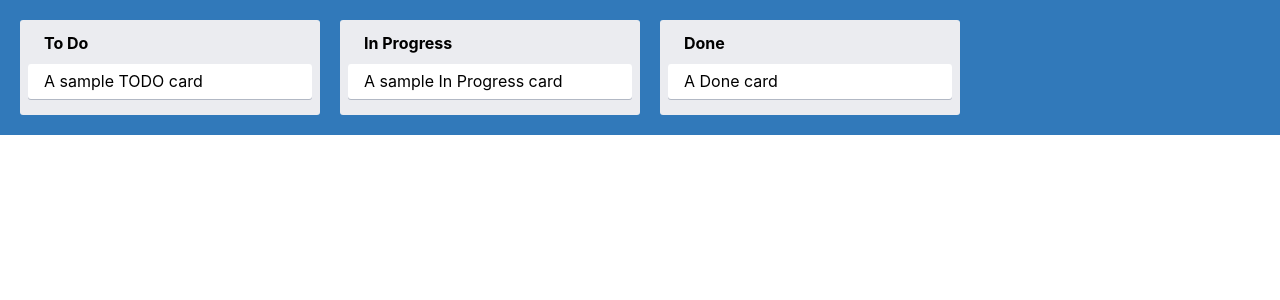
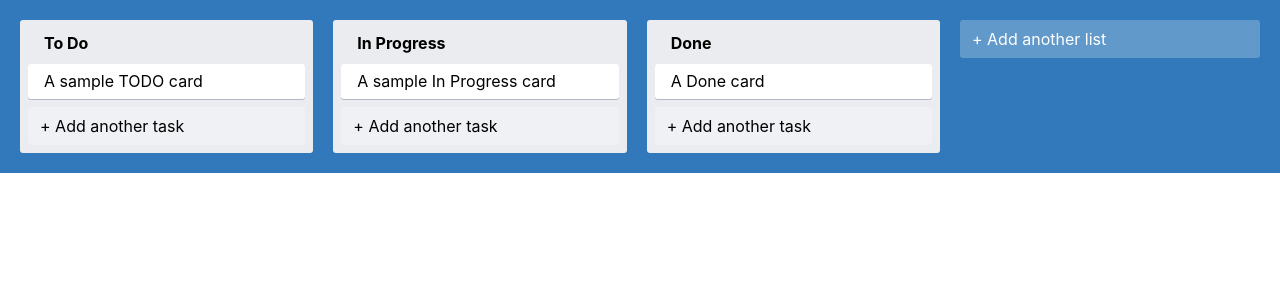
Before and after one commit to huutanvu/trello-clone-typescript, a React (Create React App) app: page / in a window 1280 px wide. Shown: the top 300 px of the page. Built offline with nearby package versions, Linux system fonts and the light colour scheme.

Commit message:
Added create column and task buttons

```diff
--- /dev/null
+++ b/src/components/AddNewItem.tsx
@@ -0,0 +1,33 @@
+import React, { useState } from "react";
+import { AddItemButton } from "./Button";
+import { NewItemForm } from "./NewItemForm";
+
+interface AddNewItemProps {
+  onAdd(text: string): void;
+  toggleButtonText: string;
+  dark?: boolean;
+}
+
+export const AddNewItem = ({
+  onAdd,
+  toggleButtonText,
+  dark,
+}: AddNewItemProps) => {
+  const [showForm, setShowForm] = useState(false);
+  if (showForm) {
+    return (
+      <NewItemForm
+        onAdd={(text) => {
+          onAdd(text);
+          setShowForm(false);
+        }}
+      />
+    );
+  }
+
+  return (
+    <AddItemButton dark={dark} onClick={() => setShowForm(true)}>
+      {toggleButtonText}
+    </AddItemButton>
+  );
+};
--- a/src/components/Board.tsx
+++ b/src/components/Board.tsx
@@ -1,3 +1,5 @@
+import React from "react";
+import { AddNewItem } from "./AddNewItem";
 import { AppContainer } from "./AppContainer";
 import { Card } from "./Card";
 import { Column } from "./Column";
@@ -14,6 +16,7 @@
       <Column columnTitle="Done">
         <Card text="A Done card"></Card>
       </Column>
+      <AddNewItem toggleButtonText="+ Add another list" onAdd={console.log}/>
     </AppContainer>
   );
 };
--- a/src/components/Button.tsx
+++ b/src/components/Button.tsx
@@ -1,4 +1,8 @@
 import styled from "styled-components";
+
+interface AddItemButtonProps {
+  dark?: boolean;
+}
 
 export const Button = styled.button`
   background-color: #5aac44;
@@ -6,3 +10,29 @@
   border: none;
   box-shadow: none;
 `;
+
+export const AddItemButton = styled.button<AddItemButtonProps>`
+  background-color: #ffffff3d;
+  border-radius: 3px;
+  border: none;
+  color: ${({dark}) => dark? "#000": "#fff"};
+  cursor: pointer;
+  max-width: 300px;
+  padding: 10px 12px;
+  text-align: left;
+  transition: background 85ms ease-in;
+  width: 100%;
+  &:hover {
+    background-color: #ffffff52;
+  }
+`;
+
+export const NewItemButton = styled.button`
+  background-color: #5aac44;
+  border-radius: 3px;
+  border: none;
+  box-shadow: none;
+  color: #fff;
+  padding: 6px 12px;
+  text-align: center;
+`;
--- a/src/components/Column.tsx
+++ b/src/components/Column.tsx
@@ -1,4 +1,5 @@
 import React from "react";
+import { AddNewItem } from "./AddNewItem";
 import { ColumnContainer } from "./ColumnContainer";
 import { ColumnTitle } from "./ColumnTitle";
 
@@ -14,6 +15,11 @@
     <ColumnContainer>
       <ColumnTitle>{columnTitle}</ColumnTitle>
       {children}
+      <AddNewItem
+        toggleButtonText="+ Add another task"
+        onAdd={console.log}
+        dark
+      />
     </ColumnContainer>
   );
 };
--- /dev/null
+++ b/src/components/NewItemForm.tsx
@@ -0,0 +1,18 @@
+import React, { useState } from "react";
+import { NewItemButton } from "./Button";
+import { NewItemFormContainer } from "./NewItemFormContainer";
+import { NewItemInput } from "./NewItemInput";
+
+interface NewItemFormProps {
+  onAdd(text: string): void;
+}
+
+export const NewItemForm = ({ onAdd }: NewItemFormProps) => {
+  const [text, setText] = useState("");
+  return (
+    <NewItemFormContainer>
+      <NewItemInput value={text} onChange={(e) => setText(e.target.value)} />
+      <NewItemButton onClick={() => onAdd(text)}>Create</NewItemButton>
+    </NewItemFormContainer>
+  );
+};
--- /dev/null
+++ b/src/components/NewItemFormContainer.jsx
@@ -0,0 +1,9 @@
+import styled from "styled-components";
+
+export const NewItemFormContainer = styled.div`
+  max-width: 300px;
+  display: flex;
+  flex-direction: column;
+  width: 100%;
+  align-items: flex-start;
+`;
--- /dev/null
+++ b/src/components/NewItemInput.tsx
@@ -0,0 +1,10 @@
+import styled from "styled-components";
+
+export const NewItemInput = styled.input`
+  border-radius: 3px;
+  border: none;
+  box-shadow: #091e4240 0 1px 0 0;
+  margin-bottom: 0.5rem;
+  padding: 0.5rem 1rem;
+  width: 100%;
+`;
```
